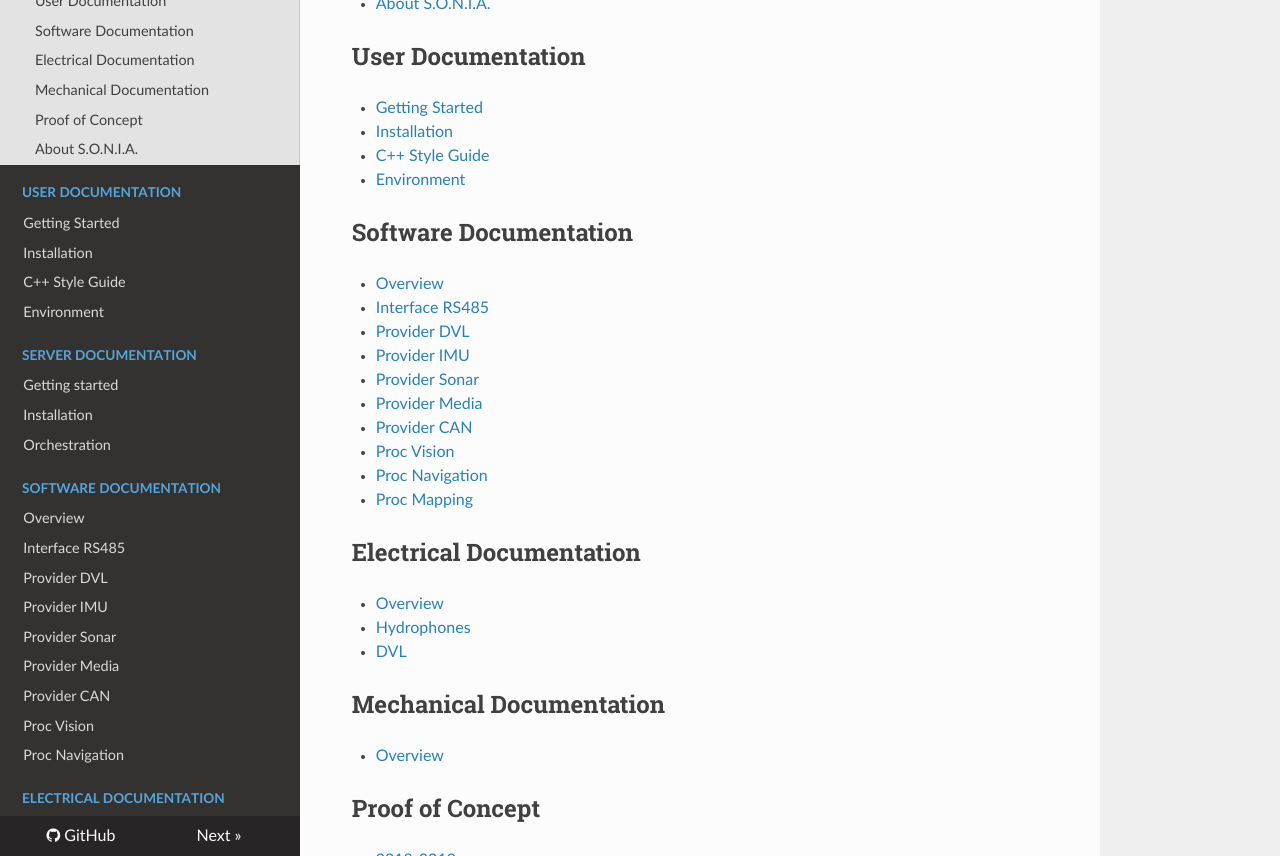
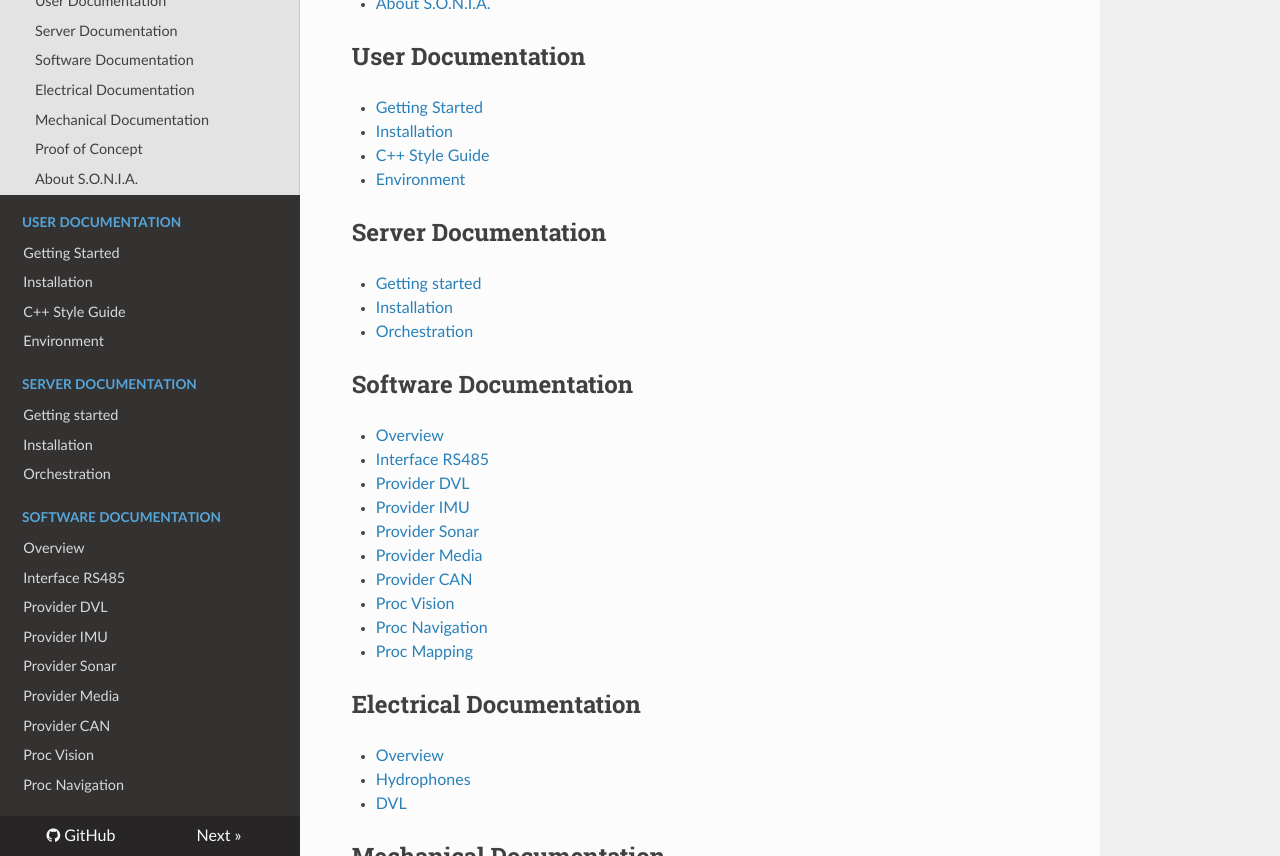
Before and after one commit to sonia-auv/documentation, an MkDocs documentation site: the page built from docs/index.md, in a window 1280 px wide and 900 px high, scrolled down 880 px, cut to the strip 44-900 px from the top of the window. Built offline with MkDocs 1.6.1, drawn with Linux system fonts in a browser that asks for light colours; nearby versions of some CDN libraries; old or Windows-style settings are respelled for this version of MkDocs.

Commit message:
update index.md

```diff
--- a/docs/index.md
+++ b/docs/index.md
@@ -27,6 +27,12 @@ This documentation is organized into a couple section:
 - [Installation](user/installation.md)
 - [C++ Style Guide](user/c++_style_guide.md)
 - [Environment](user/environment.md)
+
+## Server Documentation <a name="server"></a>
+
+- [Getting started](server/getting_started.md)
+- [Installation](server/installation.md)
+- [Orchestration](server/orchestration.md)
 
 ## Software Documentation <a name="software"></a>
 
```
